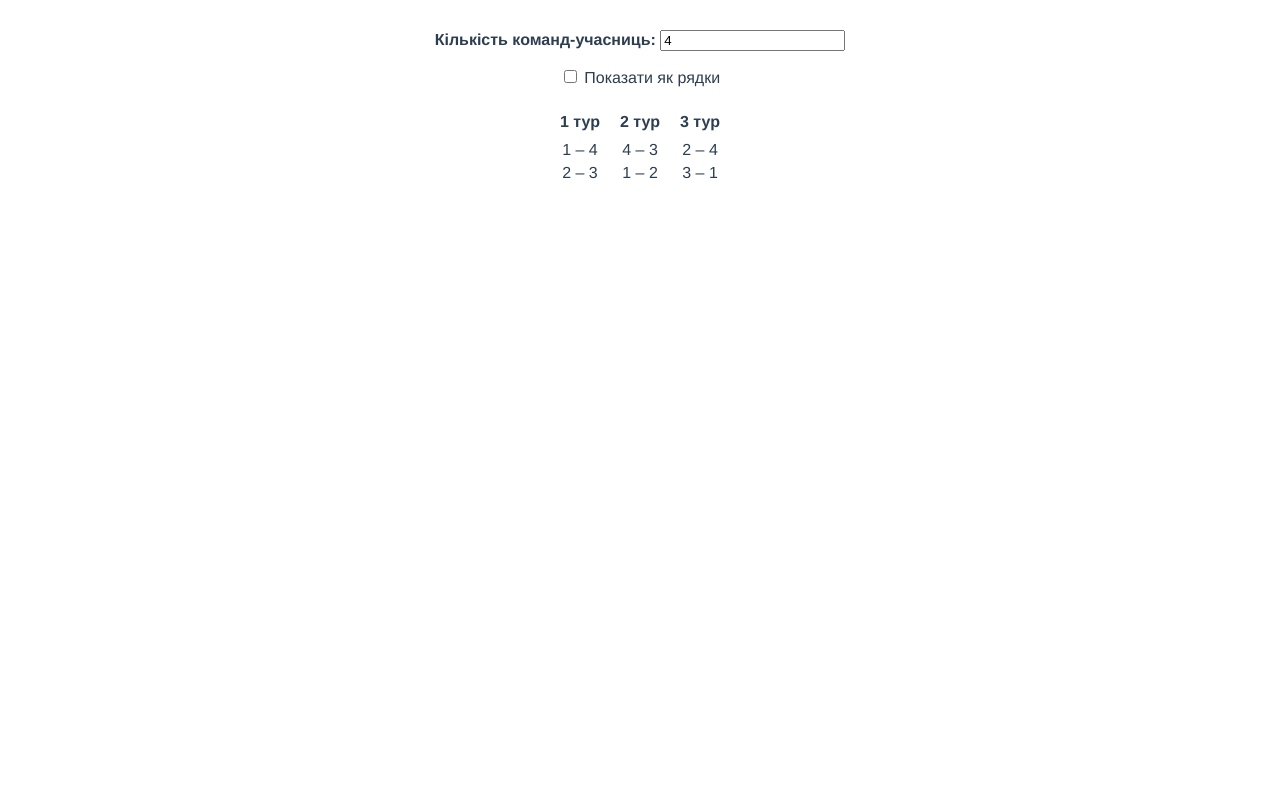
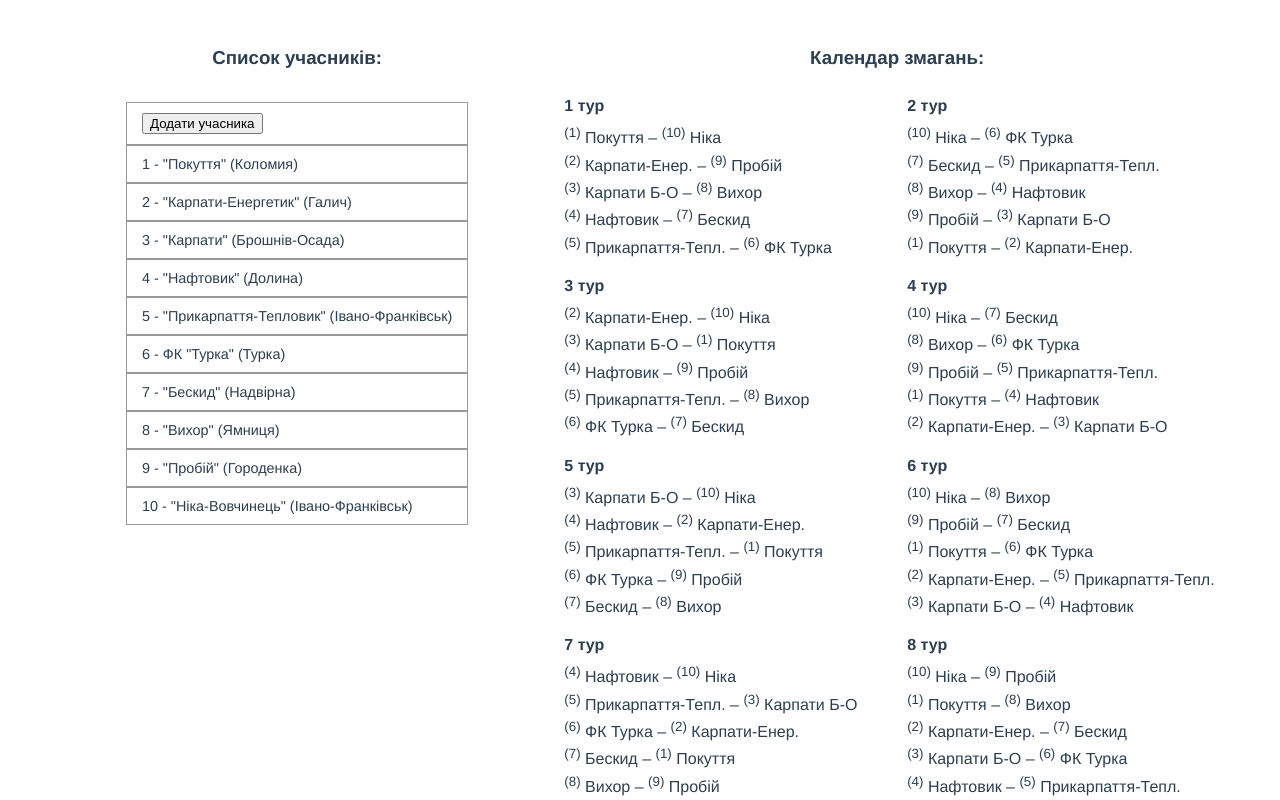
Before and after one commit to ruig1992/berger-round-robin-tables, a Vue app: page / in a window 1280 px wide. Shown: the top 800 px of the page. Built offline with nearby package versions, Linux system fonts and the light colour scheme.

Commit message:
Add vue draggable and participants

```diff
--- a/package.json
+++ b/package.json
@@ -10,7 +10,8 @@
   },
   "dependencies": {
     "core-js": "^3.6.4",
-    "vue": "^2.6.11"
+    "vue": "^2.6.11",
+    "vuedraggable": "^2.23.2"
   },
   "devDependencies": {
     "@vue/cli-plugin-babel": "~4.3.0",
--- a/src/App.vue
+++ b/src/App.vue
@@ -1,66 +1,155 @@
 <template>
   <div id="app">
-    <p>
-      <label>
-        <b>Кількість команд-учасниць: </b>
-        <input type="number" min="3" size="2"
-          v-model="participantsNum"
-          @change="setCalendar"
-          :disabled="isLoading"
-        >
-      </label>
-    </p>
-    <p>
-      <label>
-        <input type="checkbox"
-          v-model="isRowView"
-          :disabled="isLoading"
-        > Показати як рядки
-      </label>
-    </p>
-    <TournamentCalendar :data="calendar" :isRowView="isRowView" />
+    <div class="container">
+      <div class="row">
+        <div class="col-flex-1-5">
+          <section class="app-participants-section">
+            <h3 class="header">Список учасників:</h3>
+            <draggable
+              v-model="participants"
+              group="participants"
+              draggable=".drag-item"
+              tag="ul"
+              class="app-participants-list"
+              ghost-class="draggable-ghost"
+              animation="200"
+              @start="isDragging=true"
+              @end="isDragging=false"
+            >
+              <li v-for="(item, index) in participants" :key="item.id"
+                class="app-participants-list__item drag-item"
+              >{{ index + 1 }} - {{ item.name }}</li>
+
+              <li slot="header" class="app-participants-list__item">
+                <button @click="addParticipant">Додати учасника</button>
+              </li>
+            </draggable>
+          </section>
+        </div>
+        <div class="col-flex-2">
+          <section>
+            <h3 class="header">Календар змагань:</h3>
+            <TournamentCalendar
+              :data="calendar"
+              :isRowView="isRowView"
+              :participants="participants"
+            />
+          </section>
+        </div>
+      </div>
+    </div>
   </div>
 </template>
 
 <script>
+import Draggable from 'vuedraggable';
 import TournamentCalendar from './components/TournamentCalendar';
 import Tournament from './services/tournament.service';
+import participantsList from './services/participant.service';
 
 export default {
   name: 'App',
-  components: { TournamentCalendar },
+  components: { Draggable, TournamentCalendar },
   data: () => ({
-    participantsNum: 4,
+    participants: [],
     calendar: [],
     isRowView: false,
     isLoading: true,
+
+    isDragging: false,
+    /* componentData: {
+      props: {
+        type: 'transition',
+        name: 'flip-list',
+        tag: 'ul',
+      }
+    } */
   }),
+  computed: {
+    participantsCount() {
+      return this.participants.length;
+    }
+  },
   mounted() {
+    this.participants = participantsList;
     this.setCalendar();
   },
   methods: {
     setCalendar() {
       try {
         this.isLoading = true;
-        const tournament = new Tournament(this.participantsNum);
+        const tournament = new Tournament(this.participantsCount);
         this.calendar = tournament.getToursCalendar();
         this.isLoading = false;
 
       } catch (error) {
         console.error(error.message);
       }
-    }
+    },
+    addParticipant: function() {
+      const newId = this.participants[this.participants.length - 1].id + 1;
+      this.participants.push({
+        id: newId,
+        name: `Example ${newId}`,
+        name_short: null,
+      });
+      this.setCalendar();
+    },
   },
 }
 </script>
 
 <style>
 #app {
+  padding: 20px 0 40px;
   font-family: Avenir, Helvetica, Arial, sans-serif;
   -webkit-font-smoothing: antialiased;
   -moz-osx-font-smoothing: grayscale;
+  color: #2c3e50;
+}
+.container {
+  max-width: 1200px;
+  margin: 0 auto;
+}
+.row {
+  display: flex;
+  flex-wrap: wrap;
+}
+.col {
+  flex: 1;
+}
+.col-flex-1-5 {
+  flex: 1.5;
+}
+.col-flex-2 {
+  flex: 2;
+}
+.header {
   text-align: center;
-  color: #2c3e50;
-  margin-top: 30px;
+}
+.draggable-ghost {
+  opacity: 0.5;
+  background-color: #c8ebfb;
+}
+.flip-list-move {
+  transition: transform 0.5s;
+}
+.no-move {
+  transition: transform 0s;
+}
+.app-participants-section {
+  display: flex;
+  flex-direction: column;
+  align-items: center;
+}
+.app-participants-list {
+  list-style-type: none;
+  padding: 0;
+  font-size: 0.9em;
+}
+.app-participants-list__item {
+  padding: 10px 15px;
+  border: 1px solid #999;
+  cursor: move;
 }
 </style>
--- a/src/components/TournamentCalendar.vue
+++ b/src/components/TournamentCalendar.vue
@@ -5,7 +5,11 @@
       <ul class="app-calendar__games">
         <li v-for="(g, i) in tour.games" :key="i"
           class="app-calendar__game"
-        >{{ g.team_1 }} – {{ g.team_2 }}</li>
+        >
+          <sup>({{ g.team_1 }})</sup>
+          {{ getParticipant(g.team_1) }} – <sup>({{ g.team_2 }})</sup>
+          {{ getParticipant(g.team_2) }}
+        </li>
       </ul>
     </div>
   </div>
@@ -16,7 +20,17 @@ export default {
   name: 'TournamentCalendar',
   props: {
     data: { type: Array },
+    participants: { type: Array },
     isRowView: { type: Boolean, default: false, },
+  },
+  methods: {
+    getParticipant(num) {
+      const p = this.participants[num - 1];
+      if (!num || !p) {
+        return null;
+      }
+      return p.name_short || p.name;
+    }
   },
 }
 </script>
@@ -25,7 +39,6 @@ export default {
 .app-calendar {
   display: flex;
   flex-wrap: wrap;
-  justify-content: center;
 }
 .app-calendar--row-view {
   flex-direction: column;
@@ -33,10 +46,12 @@ export default {
 }
 .app-calendar__tour {
   padding: 10px;
+  width: calc(50% - 20px);
 }
 .app-calendar--row-view .app-calendar__tour {
   display: flex;
   align-items: center;
+  width: 100%;
 }
 .app-calendar__tour-name {
   margin: 0;
--- /dev/null
+++ b/src/services/participant.service.js
@@ -0,0 +1,12 @@
+export default [
+    { id: 1, name: '"Покуття" (Коломия)', name_short: 'Покуття' },
+    { id: 2, name: '"Карпати-Енергетик" (Галич)', name_short: 'Карпати-Енер.' },
+    { id: 3, name: '"Карпати" (Брошнів-Осада)', name_short: 'Карпати Б-О' },
+    { id: 4, name: '"Нафтовик" (Долина)', name_short: 'Нафтовик' },
+    { id: 5, name: '"Прикарпаття-Тепловик" (Івано-Франківськ)', name_short: 'Прикарпаття-Тепл.' },
+    { id: 6, name: 'ФК "Турка" (Турка)', name_short: 'ФК Турка' },
+    { id: 7, name: '"Бескид" (Надвірна)', name_short: 'Бескид' },
+    { id: 8, name: '"Вихор" (Ямниця)', name_short: 'Вихор' },
+    { id: 9, name: '"Пробій" (Городенка)', name_short: 'Пробій' },
+    { id: 10, name: '"Ніка-Вовчинець" (Івано-Франківськ)', name_short: 'Ніка' },
+  ];
```
Also changed, not shown: 1 other file (tests, documents, lock files or other folders).
